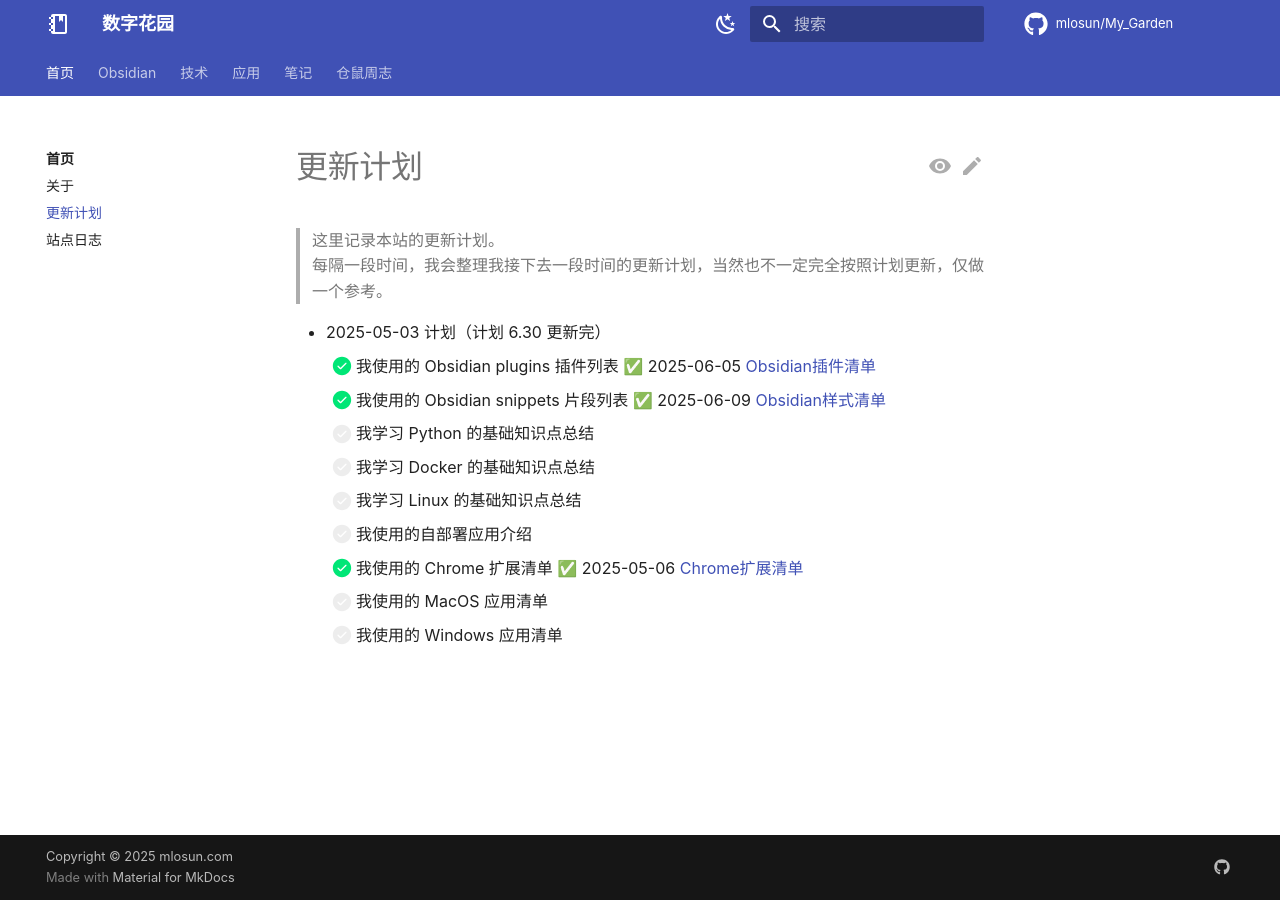
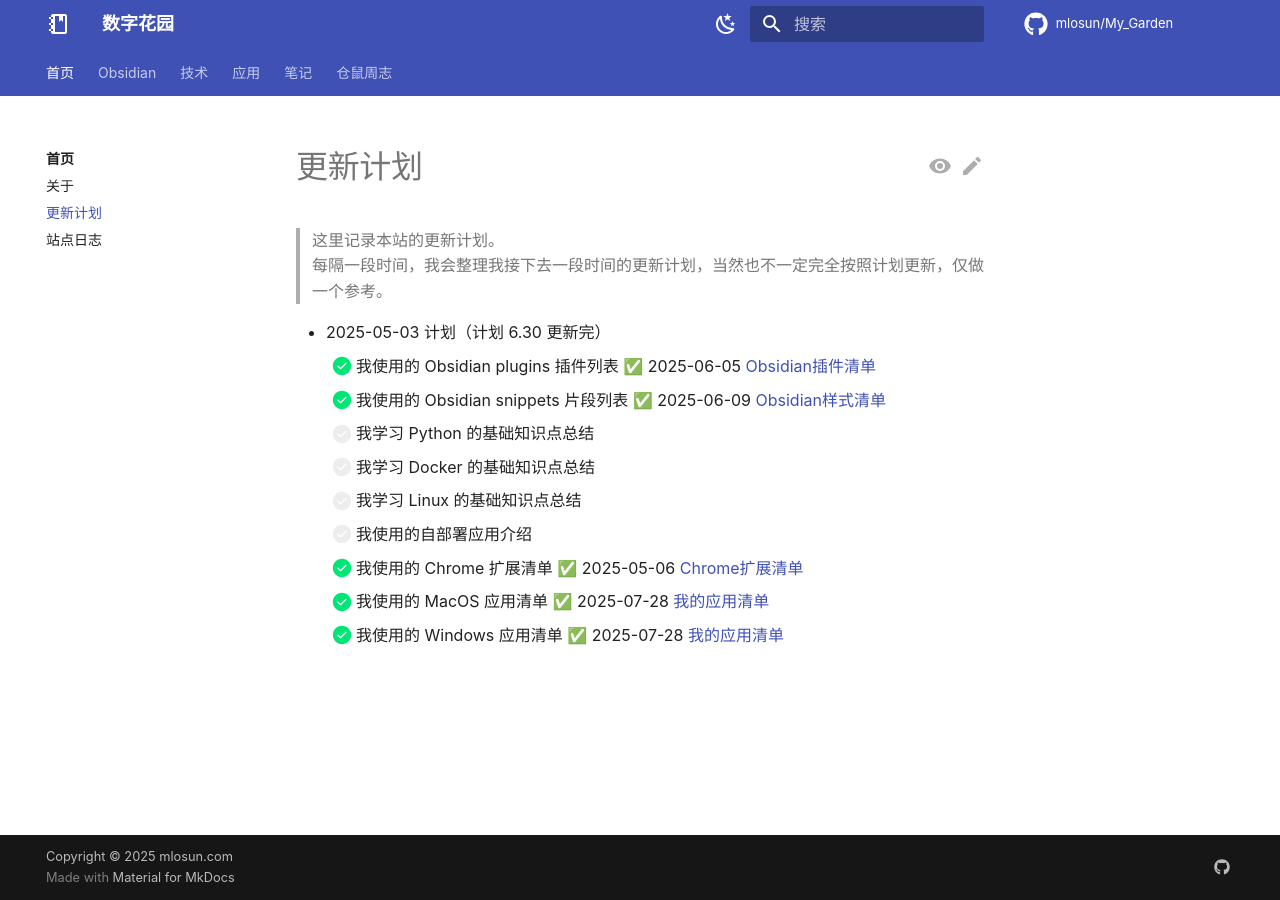
Before and after one commit to mlosun/My_Garden, an MkDocs documentation site: the page built from docs/about/Roadmap.md, in a window 1280 px wide. Built offline with MkDocs 1.6.1 and Material for MkDocs 9.7.7, drawn with Linux system fonts in a browser that asks for light colours; comment, search, counter and statistics services are not loaded.

Commit message:
PUSH NOTE : Roadmap.md

```diff
--- a/docs/about/Roadmap.md
+++ b/docs/about/Roadmap.md
@@ -1,6 +1,6 @@
 ---
 created: 2025-05-03
-updated: 2025-05-06
+updated: 2025-07-28
 share: true
 title: 更新计划
 ---
@@ -16,5 +16,5 @@
 	- [ ] 我学习 Linux 的基础知识点总结
 	- [ ] 我使用的自部署应用介绍
 	- [x] 我使用的 Chrome 扩展清单 ✅ 2025-05-06 [Chrome扩展清单](../apps/Chrome%E6%89%A9%E5%B1%95%E6%B8%85%E5%8D%95.md)
-	- [ ] 我使用的 MacOS 应用清单
-	- [ ] 我使用的 Windows 应用清单
+	- [x] 我使用的 MacOS 应用清单 ✅ 2025-07-28 [我的应用清单](../apps/%E6%88%91%E7%9A%84%E5%BA%94%E7%94%A8%E6%B8%85%E5%8D%95.md)
+	- [x] 我使用的 Windows 应用清单 ✅ 2025-07-28 [我的应用清单](../apps/%E6%88%91%E7%9A%84%E5%BA%94%E7%94%A8%E6%B8%85%E5%8D%95.md)
```
